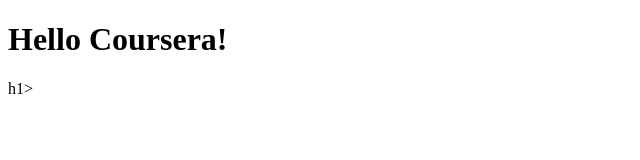
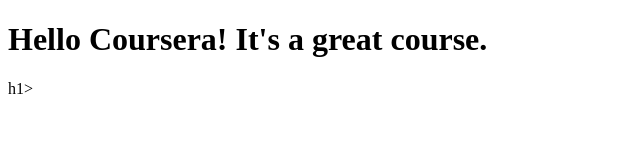
Before and after one commit to green-dime/Web_Dev-Coursera, a plain HTML site: page site/Index.html in a window 1280 px wide. Shown: the whole page, without its empty margins (0-640 px from the left). Drawn offline with Linux system fonts and the light colour scheme.

Commit message:
Small addition to the page content.

```diff
--- a/site/Index.html
+++ b/site/Index.html
@@ -4,6 +4,6 @@
 	<title>Hello Coursera!</title>
 </head>
 <body>
-<h1> Hello Coursera!</h1>h1>
+<h1> Hello Coursera! It's a great course.</h1>h1>
 </body>
 </html>
```
